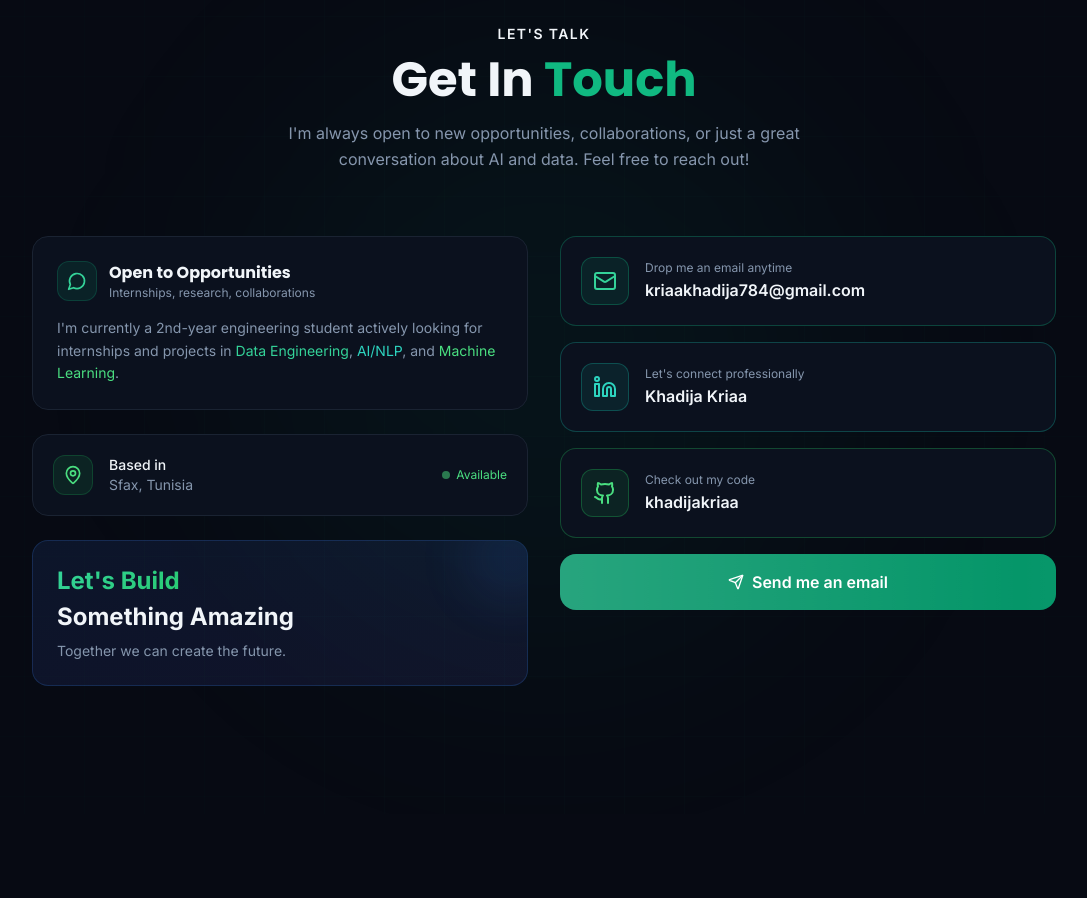
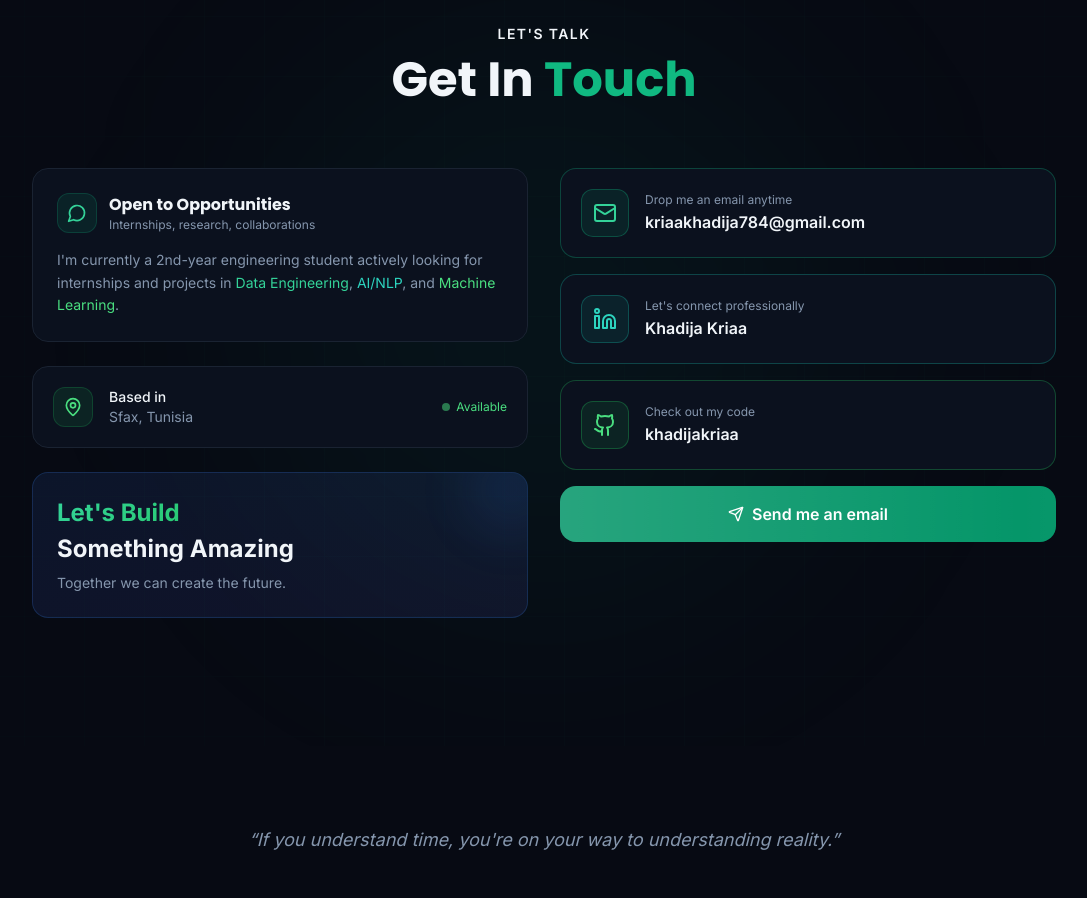
Before and after one commit to khadijakriaa/myportfolio, a Next.js app: page / in a window 1280 px wide. Shown: the part 6020-6918 px from the top of the page, without its empty margins (96-1183 px from the left). Built offline with nearby package versions, Linux system fonts and the light colour scheme.

Commit message:
rollback

```diff
--- a/components/sections/contact.tsx
+++ b/components/sections/contact.tsx
@@ -77,10 +77,6 @@ export default function Contact() {
           <h2 className="text-4xl md:text-5xl font-black section-title mb-4">
             Get In <span className="text-emerald-500">Touch</span>
           </h2>
-          <p className="text-muted-foreground max-w-xl mx-auto leading-relaxed">
-            I'm always open to new opportunities, collaborations, or just a great conversation about AI and data.
-            Feel free to reach out!
-          </p>
         </div>
 
         <div className="grid md:grid-cols-2 gap-8 items-start">
```
